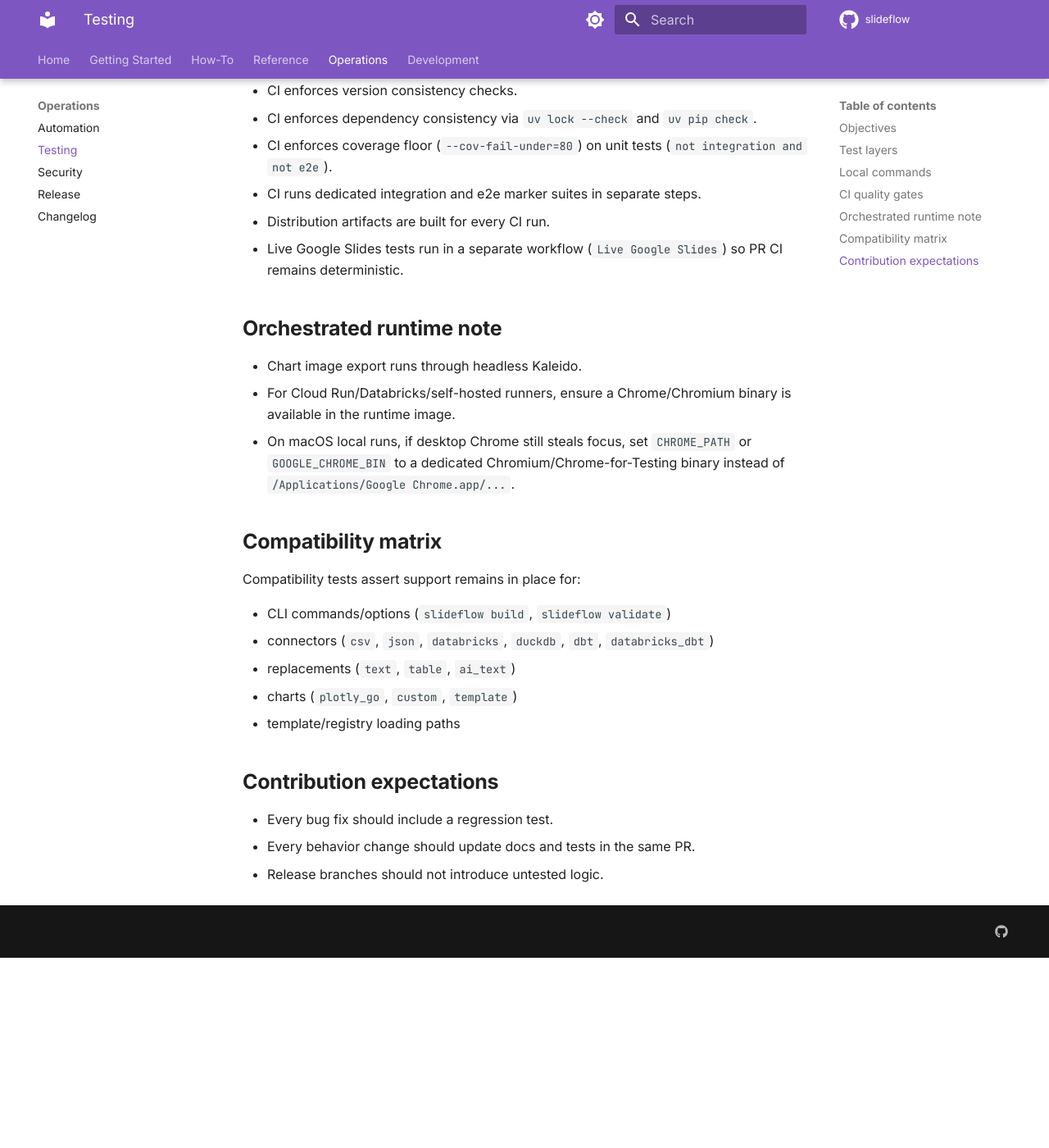
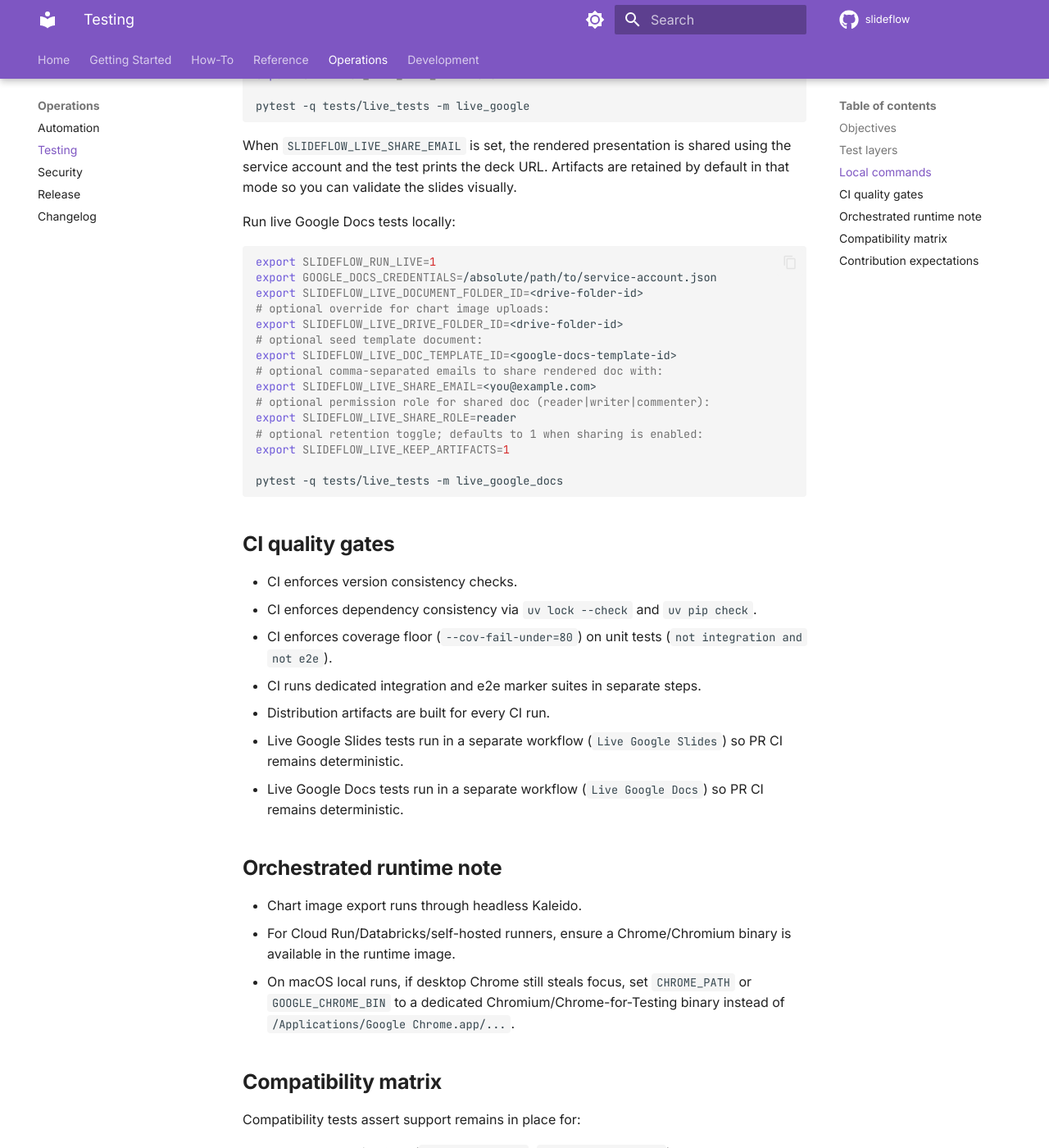
Before and after one commit to joe-broadhead/slideflow, an MkDocs documentation site: the page built from docs/testing.md, in a window 1280 px wide and 1400 px high, scrolled down 2179 px. Shown: the whole window at 82% size. Built offline with MkDocs 1.6.1 and Material for MkDocs 9.7.7, drawn with Linux system fonts in a browser that asks for light colours; comment, search, counter and statistics services are not loaded; before the commit the page ends 3347 px from its top, so only the background shows below that; some of the changed text lies outside the part shown.

Commit message:
test(live): add google docs live workflow and template smoke test

````diff
--- a/docs/testing.md
+++ b/docs/testing.md
@@ -29,6 +29,13 @@
      - `ai_text` replacement via deterministic provider function
      - table replacement placeholders
    - verifies image elements and placeholder replacement in rendered slides
+   - trashes created files on teardown
+5. Live Google Docs tests (`@pytest.mark.live_google_docs`, `tests/live_tests/`)
+   - creates real template documents via Google API
+   - copies template into a new doc during render
+   - validates marker-scoped replacements (`slide.id` -> `{{SECTION:<id>}}`)
+   - validates inline chart insertion in rendered docs
+   - validates deterministic AI and table replacement behavior
    - trashes created files on teardown
 
 ## Local commands
@@ -84,6 +91,26 @@
 service account and the test prints the deck URL. Artifacts are retained by default in
 that mode so you can validate the slides visually.
 
+Run live Google Docs tests locally:
+
+```bash
+export SLIDEFLOW_RUN_LIVE=1
+export GOOGLE_DOCS_CREDENTIALS=/absolute/path/to/service-account.json
+export SLIDEFLOW_LIVE_DOCUMENT_FOLDER_ID=<drive-folder-id>
+# optional override for chart image uploads:
+export SLIDEFLOW_LIVE_DRIVE_FOLDER_ID=<drive-folder-id>
+# optional seed template document:
+export SLIDEFLOW_LIVE_DOC_TEMPLATE_ID=<google-docs-template-id>
+# optional comma-separated emails to share rendered doc with:
+export SLIDEFLOW_LIVE_SHARE_EMAIL=<you@example.com>
+# optional permission role for shared doc (reader|writer|commenter):
+export SLIDEFLOW_LIVE_SHARE_ROLE=reader
+# optional retention toggle; defaults to 1 when sharing is enabled:
+export SLIDEFLOW_LIVE_KEEP_ARTIFACTS=1
+
+pytest -q tests/live_tests -m live_google_docs
+```
+
 ## CI quality gates
 
 - CI enforces version consistency checks.
@@ -92,6 +119,7 @@
 - CI runs dedicated integration and e2e marker suites in separate steps.
 - Distribution artifacts are built for every CI run.
 - Live Google Slides tests run in a separate workflow (`Live Google Slides`) so PR CI remains deterministic.
+- Live Google Docs tests run in a separate workflow (`Live Google Docs`) so PR CI remains deterministic.
 
 ## Orchestrated runtime note
 
--- a/pyproject.toml
+++ b/pyproject.toml
@@ -89,4 +89,5 @@
     "integration: integration tests that may hit external systems",
     "e2e: end-to-end workflow tests",
     "live_google: live Google Slides API tests that create real presentations",
+    "live_google_docs: live Google Docs API tests that create real documents",
 ]
````
Also changed, not shown: docs/ci-quality.md (+9 -0 lines), 2 other files.
